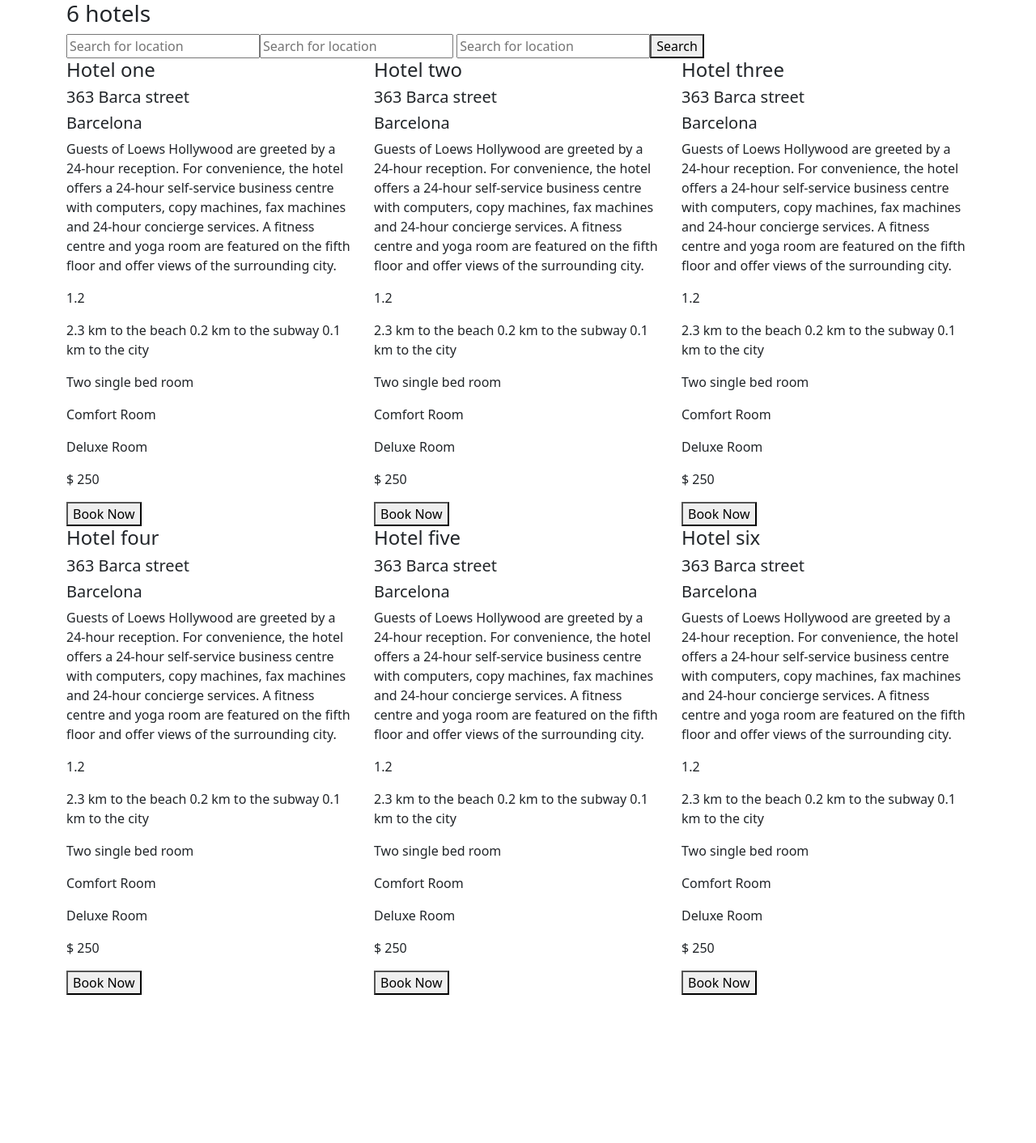
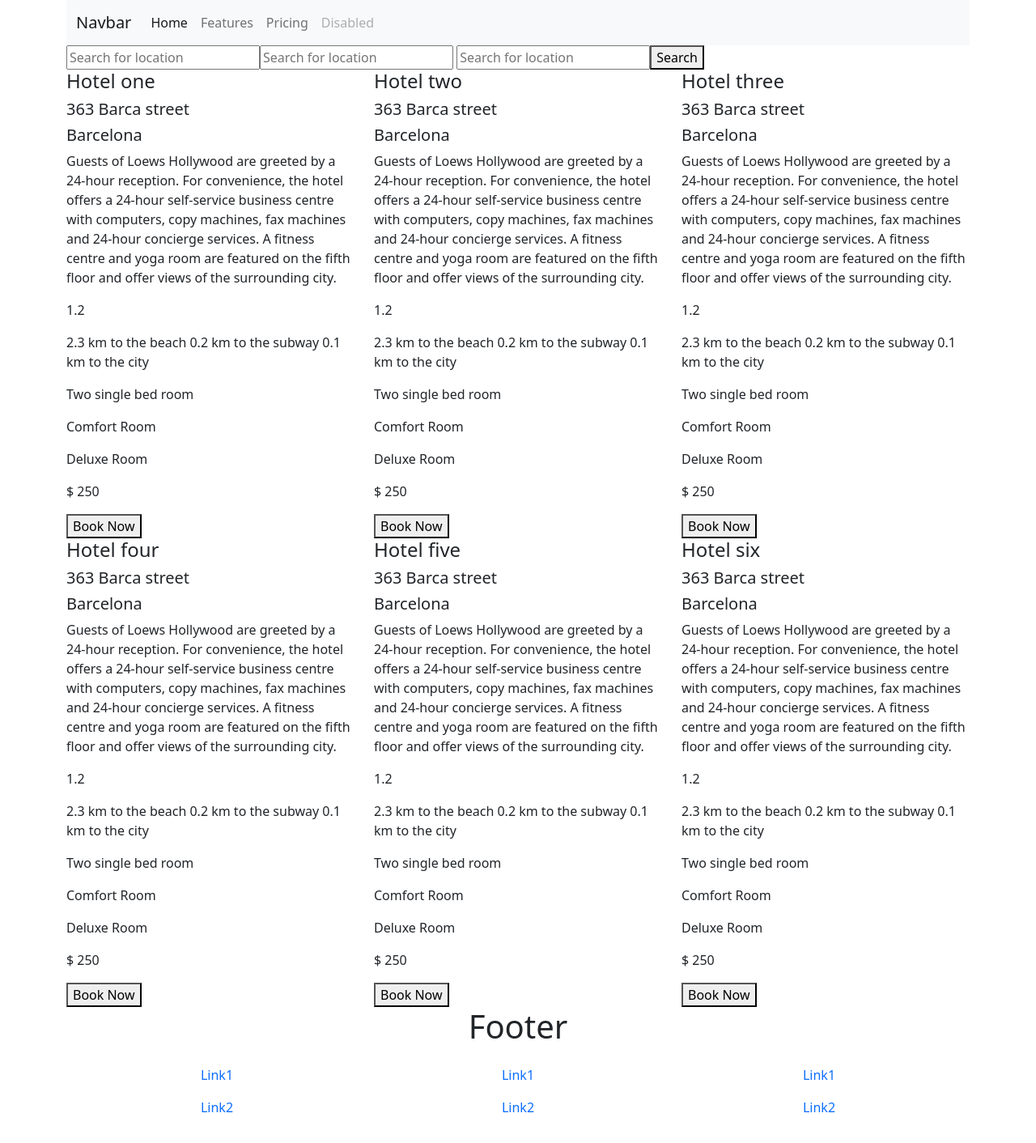
Before and after one commit to fridawa/hotel-booking-app, a React (Create React App) app: page /hotel/1 in a window 1280 px wide. Shown: the whole page at 81% size. Before the commit the page ends 1229 px from the top, so only its background shows below. Built offline with nearby package versions, Linux system fonts and the light colour scheme.

Commit message:
starting bootstrap

```diff
--- /dev/null
+++ b/src/App.css
@@ -0,0 +1,3 @@
+.headerContainer {
+  background-color: #363636;
+}
--- a/src/App.js
+++ b/src/App.js
@@ -1,8 +1,12 @@
 import React, { useState } from "react";
 import data from "./components/data";
 import List from "./components/List";
-import Search from "./Search";
-
+import Search from "./components/Search";
+import Header from "./components/header";
+import Footer from "./components/footer";
+import "./App.css";
+import "bootstrap/dist/css/bootstrap.min.css";
+import "bootstrap/dist/js/bootstrap.min.js";
 function App() {
   //importerar datan från data
   const [hotels, setHotels] = useState(data);
@@ -10,11 +14,12 @@
   return (
     <main>
       <section className="container">
-        <h3>{hotels.length} hotels</h3>
+        <Header />
         <Search />
         <div className="row">
           <List hotels={hotels} />
         </div>
+        <Footer />
       </section>
     </main>
   );
--- /dev/null
+++ b/src/components/footer.js
@@ -0,0 +1,39 @@
+import React from "react";
+
+const Footer = () => {
+  return (
+    <>
+      <footer className="container">
+        <h1 className="d-flex justify-content-center">Footer</h1>
+        <nav className="row navbar ">
+          <ul className="col-sm-4 text-center list-unstyled">
+            <li>
+              <a className="nav-link ">Link1</a>
+            </li>
+            <li>
+              <a className="nav-link">Link2</a>
+            </li>
+          </ul>
+          <ul className="col-sm-4 text-center list-unstyled">
+            <li>
+              <a className="nav-link ">Link1</a>
+            </li>
+            <li>
+              <a className="nav-link">Link2</a>
+            </li>
+          </ul>
+          <ul className="col-sm-4 text-center list-unstyled">
+            <li>
+              <a className="nav-link ">Link1</a>
+            </li>
+            <li>
+              <a className="nav-link">Link2</a>
+            </li>
+          </ul>
+        </nav>
+      </footer>
+    </>
+  );
+};
+
+export default Footer;
--- /dev/null
+++ b/src/components/header.js
@@ -0,0 +1,51 @@
+import React from "react";
+
+const Header = () => {
+  return (
+    <>
+      <header>
+        <nav class="navbar navbar-expand-lg navbar-light bg-light">
+          <div class="container-fluid">
+            <a class="navbar-brand" href="#">
+              Navbar
+            </a>
+            <button
+              class="navbar-toggler"
+              type="button"
+              data-bs-toggle="collapse"
+              data-bs-target="#navbarNavAltMarkup"
+              aria-controls="navbarNavAltMarkup"
+              aria-expanded="false"
+              aria-label="Toggle navigation"
+            >
+              <span class="navbar-toggler-icon"></span>
+            </button>
+            <div class="collapse navbar-collapse" id="navbarNavAltMarkup">
+              <div class="navbar-nav">
+                <a class="nav-link active" aria-current="page" href="#">
+                  Home
+                </a>
+                <a class="nav-link" href="#">
+                  Features
+                </a>
+                <a class="nav-link" href="#">
+                  Pricing
+                </a>
+                <a
+                  class="nav-link disabled"
+                  href="#"
+                  tabindex="-1"
+                  aria-disabled="true"
+                >
+                  Disabled
+                </a>
+              </div>
+            </div>
+          </div>
+        </nav>
+      </header>
+    </>
+  );
+};
+
+export default Header;
```
Also changed, not shown: src/components/Search.js (renamed from src/Search.js).
